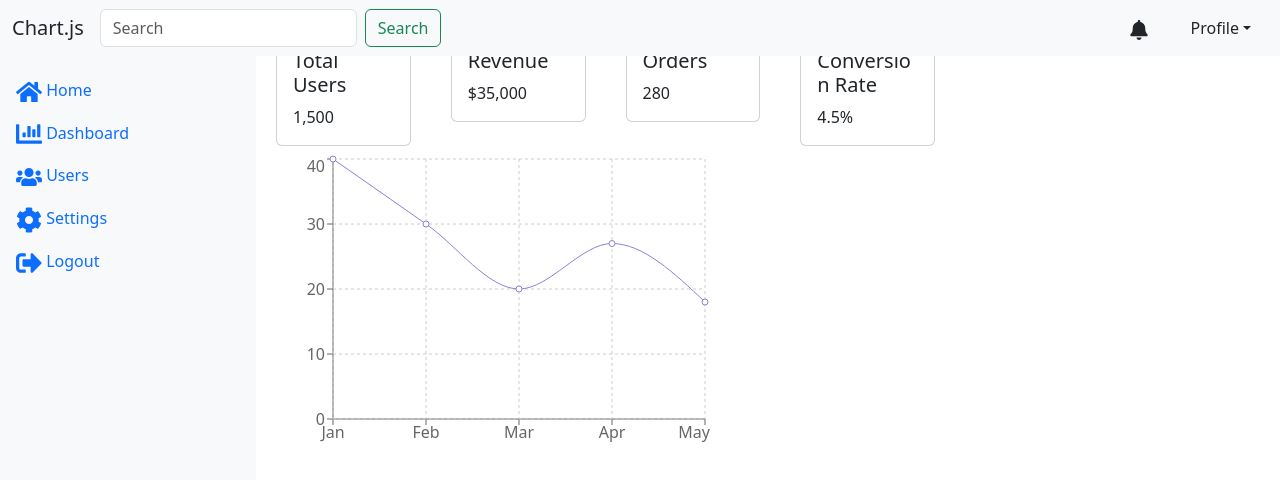
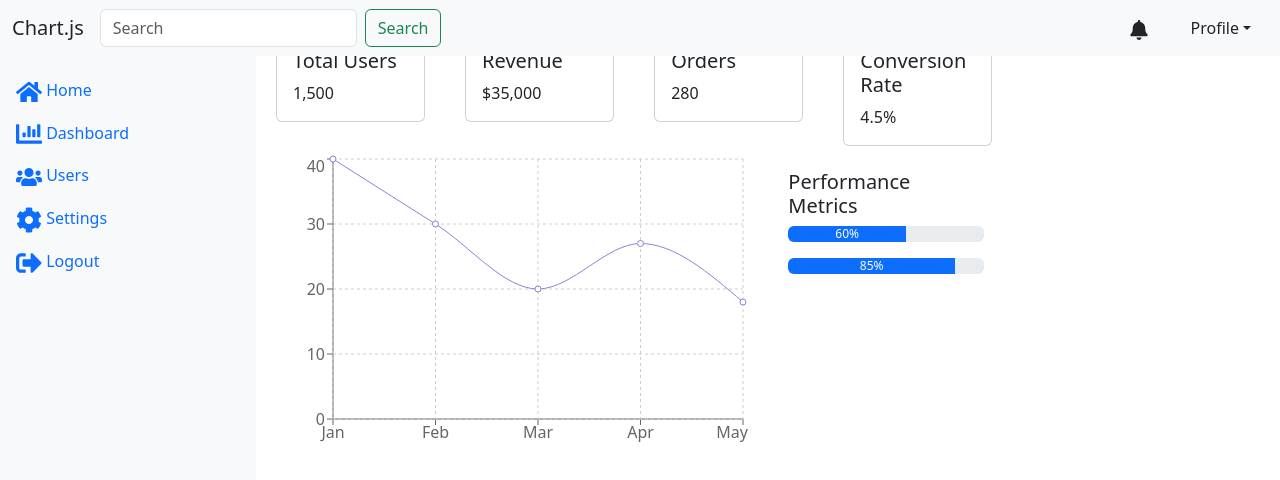
Before and after one commit to ItsRitik/cs696af24-ItsRitik, a React (Create React App) app in the folder week6-explore-bootstrap/: page / in a window 1280 px wide. Shown: the top 480 px of the page. Built offline with nearby package versions, Linux system fonts and the light colour scheme.

Commit message:
Added performance Metrix component

```diff
--- a/week6-explore-bootstrap/src/App.js
+++ b/week6-explore-bootstrap/src/App.js
@@ -5,7 +5,7 @@ import Header from "./components/Header";
 import SummaryCards from "./components/summeryCard";
 import ChartWidget from "./components/chartWidget";
 // import RecentActivity from "./components/RecentActivity";
-// import PerformanceMetrics from "./components/PerformanceMetrics";
+import PerformanceMetrics from "./components/performanceMetrix";
 // import Footer from "./components/Footer";
 import { Container, Row, Col } from "react-bootstrap";
 import "./App.css"; // Import global styles
@@ -23,9 +23,9 @@ const App = () => {
               <Col md={8}>
                 <ChartWidget />
               </Col>
-              {/* <Col md={4}>
+              <Col md={4}>
                 <PerformanceMetrics />
-              </Col> */}
+              </Col>
             </Row>
             {/* <RecentActivity /> */}
           </Container>
--- /dev/null
+++ b/week6-explore-bootstrap/src/components/performanceMetrix.js
@@ -0,0 +1,13 @@
+// components/PerformanceMetrics.js
+import React from "react";
+import { ProgressBar } from "react-bootstrap";
+
+const PerformanceMetrics = () => (
+  <div className="p-3">
+    <h5>Performance Metrics</h5>
+    <ProgressBar now={60} label="60%" className="mb-3" />
+    <ProgressBar now={85} label="85%" className="mb-3" />
+  </div>
+);
+
+export default PerformanceMetrics;
```
